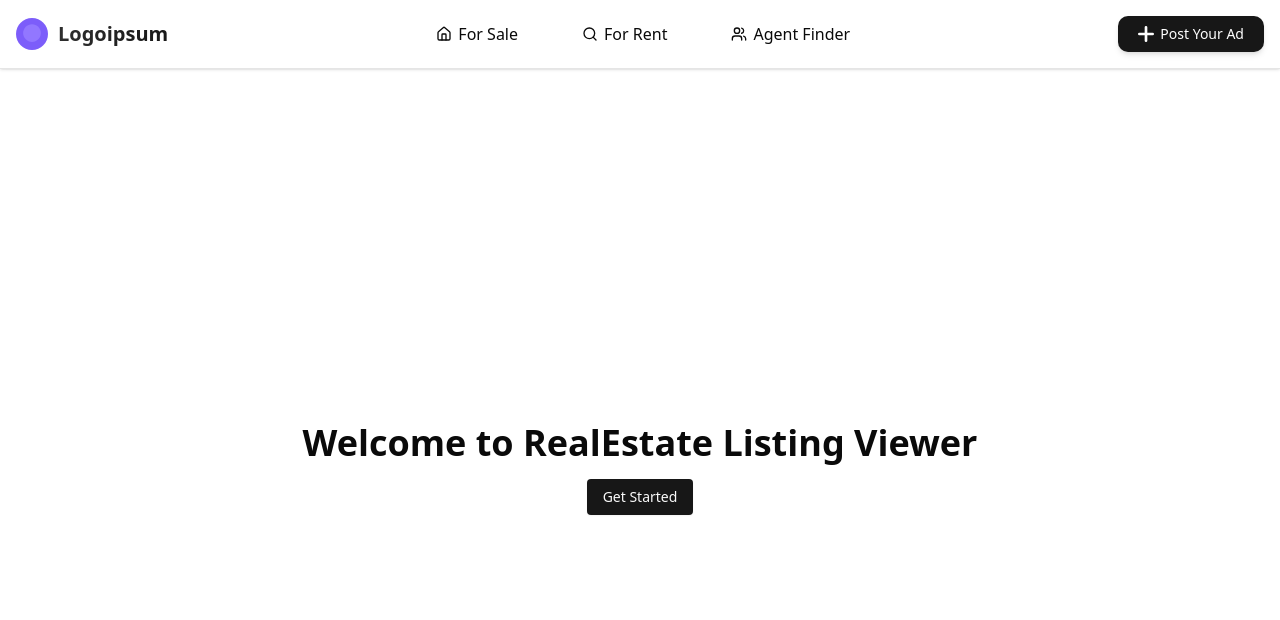
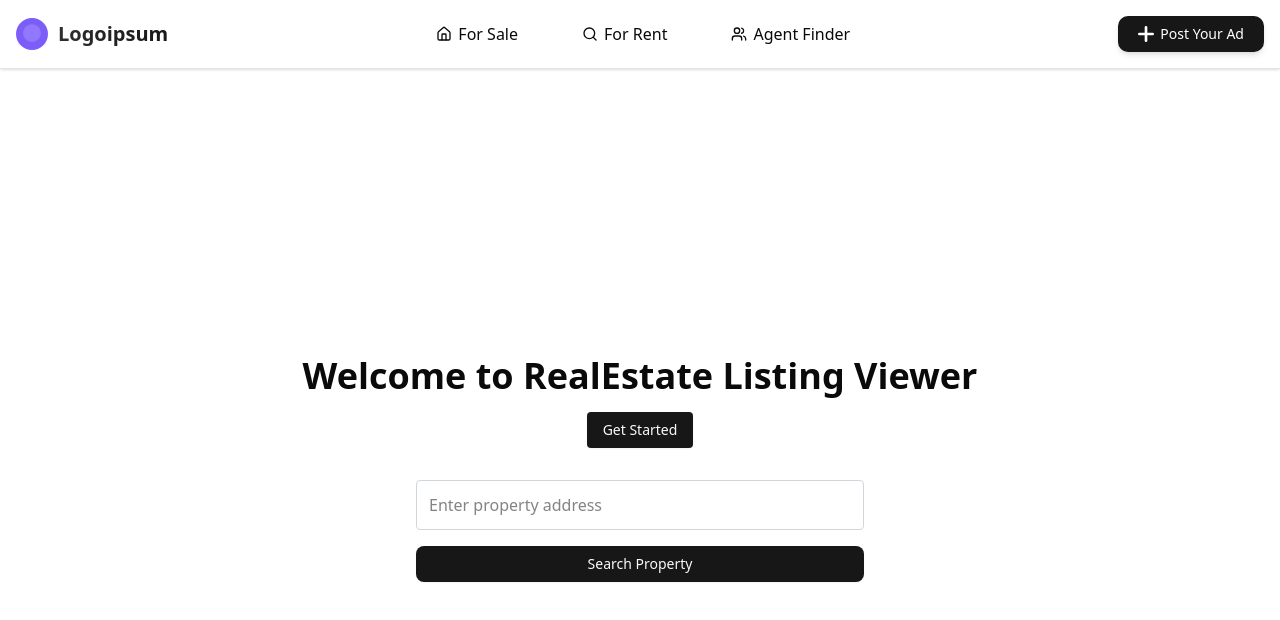
Before and after one commit to evanperez444/RealEstate_Listing_Viewer, a Next.js app: page / in a window 1280 px wide. Shown: the top 620 px of the page. Built offline with nearby package versions, Linux system fonts and the light colour scheme.

Commit message:
Add Zillow API and search functionality

```diff
--- /dev/null
+++ b/app/api/zillow/route.js
@@ -0,0 +1,23 @@
+// app/api/zillow/route.js
+
+export async function POST(req) {
+  const { address } = await req.json();
+
+  const url = `https://real-time-zillow-data.p.rapidapi.com/property-details-address?address=${encodeURIComponent(address)}`;
+
+  const options = {
+    method: 'GET',
+    headers: {
+      'x-rapidapi-key': 'c043faf755msh9e1c4a8934fc363p1bebb0jsn4f779d5c7504',
+      'x-rapidapi-host': 'real-time-zillow-data.p.rapidapi.com'
+    }
+  };
+
+  try {
+    const res = await fetch(url, options);
+    const data = await res.json();
+    return Response.json(data);
+  } catch (err) {
+    return new Response(JSON.stringify({ error: 'Failed to fetch property data' }), { status: 500 });
+  }
+}
--- a/app/page.js
+++ b/app/page.js
@@ -1,13 +1,69 @@
+'use client';
+
+import { useState } from "react";
 import Image from "next/image";
 import { Button } from "@/components/ui/button";
 
 export default function Home() {
+  const [address, setAddress] = useState("");
+  const [property, setProperty] = useState(null);
+  const [loading, setLoading] = useState(false);
+
+  const fetchData = async (e) => {
+    e.preventDefault();
+    setLoading(true);
+    setProperty(null);
+
+    const res = await fetch("/api/zillow", {
+      method: "POST",
+      body: JSON.stringify({ address }),
+      headers: {
+        "Content-Type": "application/json",
+      },
+    });
+
+    const data = await res.json();
+    setProperty(data.data || null);
+    setLoading(false);
+  };
+
   return (
-    <div className="flex items-center justify-center min-h-screen flex-col">
-      <h1 className="text-4xl font-bold mb-4">Welcome to RealEstate Listing Viewer</h1>
-      <Button className="px-4 py-2 rounded">
-        Get Started
-      </Button>
+    <div className="flex flex-col items-center justify-center min-h-screen px-4 py-8 space-y-8">
+      <div className="text-center">
+        <h1 className="text-4xl font-bold mb-4">
+          Welcome to RealEstate Listing Viewer
+        </h1>
+        <Button className="px-4 py-2 rounded">Get Started</Button>
+      </div>
+
+      <form onSubmit={fetchData} className="w-full max-w-md space-y-4">
+        <input
+          type="text"
+          value={address}
+          onChange={(e) => setAddress(e.target.value)}
+          placeholder="Enter property address"
+          className="w-full p-3 border border-gray-300 rounded"
+          required
+        />
+        <Button type="submit" className="w-full">
+          Search Property
+        </Button>
+      </form>
+
+      {loading && <p>Loading...</p>}
+
+      {property && (
+        <div className="bg-white shadow-md rounded p-6 max-w-md w-full">
+          <h2 className="text-xl font-semibold mb-2">Property Details</h2>
+          <p><strong>Address:</strong> {property.address?.streetAddress}</p>
+          <p><strong>City:</strong> {property.address?.city}</p>
+          <p><strong>State:</strong> {property.address?.state}</p>
+          <p><strong>Price:</strong> ${property.price}</p>
+          <p><strong>Bedrooms:</strong> {property.bedrooms}</p>
+          <p><strong>Bathrooms:</strong> {property.bathrooms}</p>
+          <p><strong>Year Built:</strong> {property.yearBuilt}</p>
+        </div>
+      )}
     </div>
   );
 }
```
